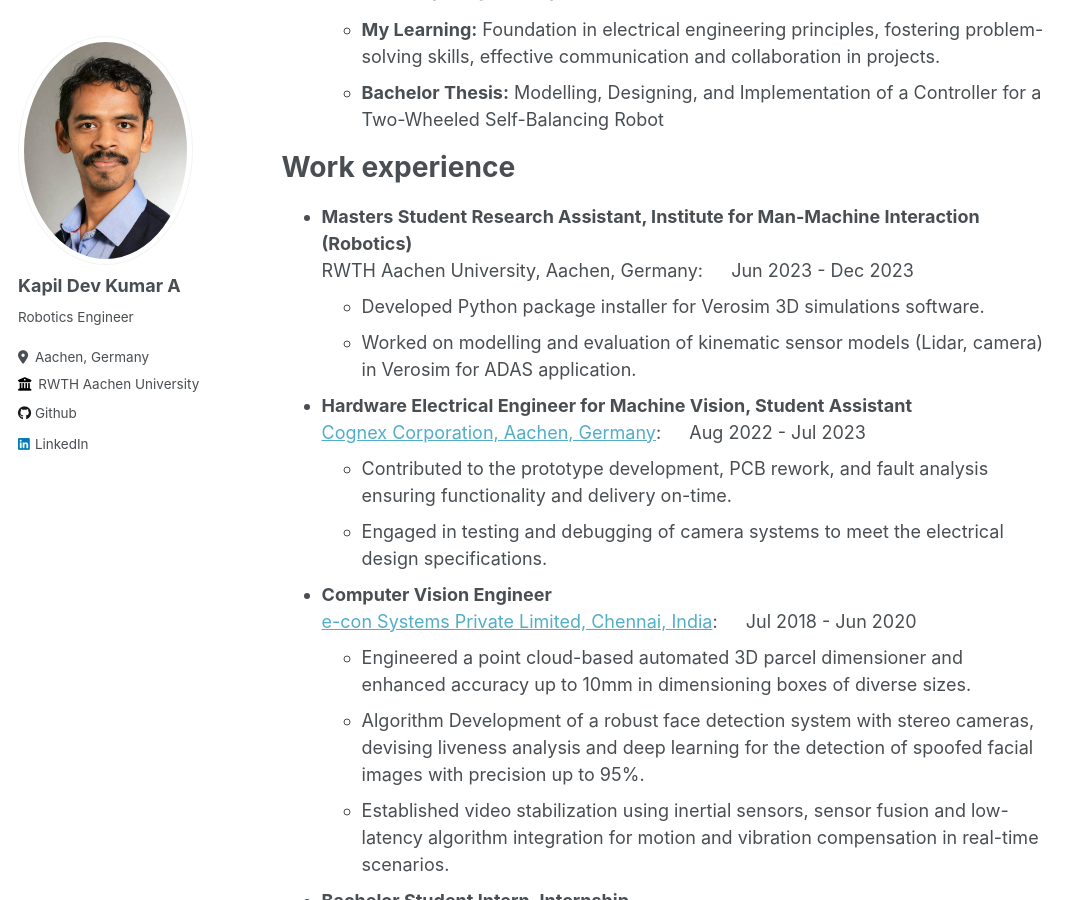
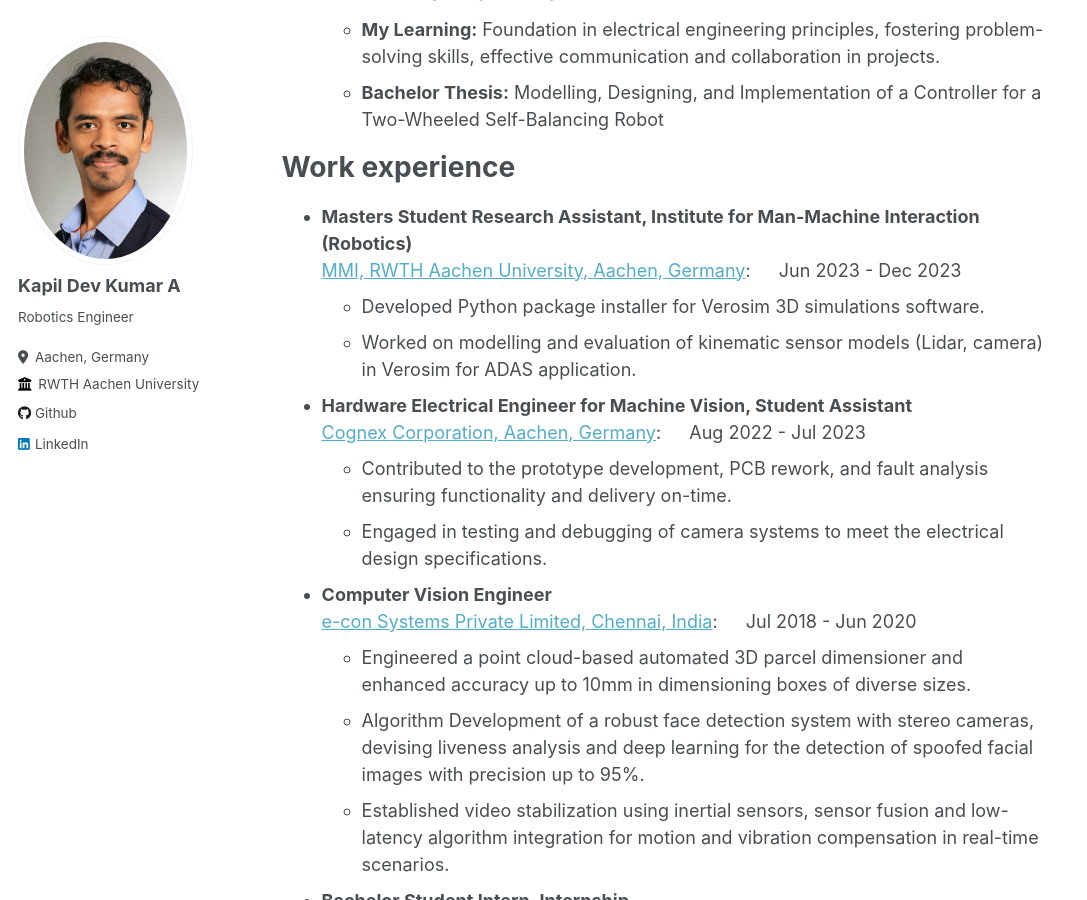
Before and after one commit to kapildevkumara/kapildevkumara.github.io, a Jekyll site: the page built from _pages/about.md, in a window 1280 px wide and 900 px high, scrolled down 790 px. Shown: the whole window, without its empty margins (0-1087 px from the left). Built offline with Jekyll 4.4.1, drawn with Linux system fonts in a browser that asks for light colours.

Commit message:
Update Website

```diff
--- a/_pages/about.md
+++ b/_pages/about.md
@@ -30,7 +30,7 @@ Education
 Work experience
 ======
 * **Masters Student Research Assistant, Institute for Man-Machine Interaction (Robotics)**  <br>
-RWTH Aachen University, Aachen, Germany: &emsp; Jun 2023 - Dec 2023
+[MMI, RWTH Aachen University, Aachen, Germany](https://www.mmi.rwth-aachen.de/): &emsp; Jun 2023 - Dec 2023
   * Developed Python package installer for Verosim 3D simulations software.
   * Worked on modelling and evaluation of kinematic sensor models (Lidar, camera) in Verosim for ADAS application.
 
```
